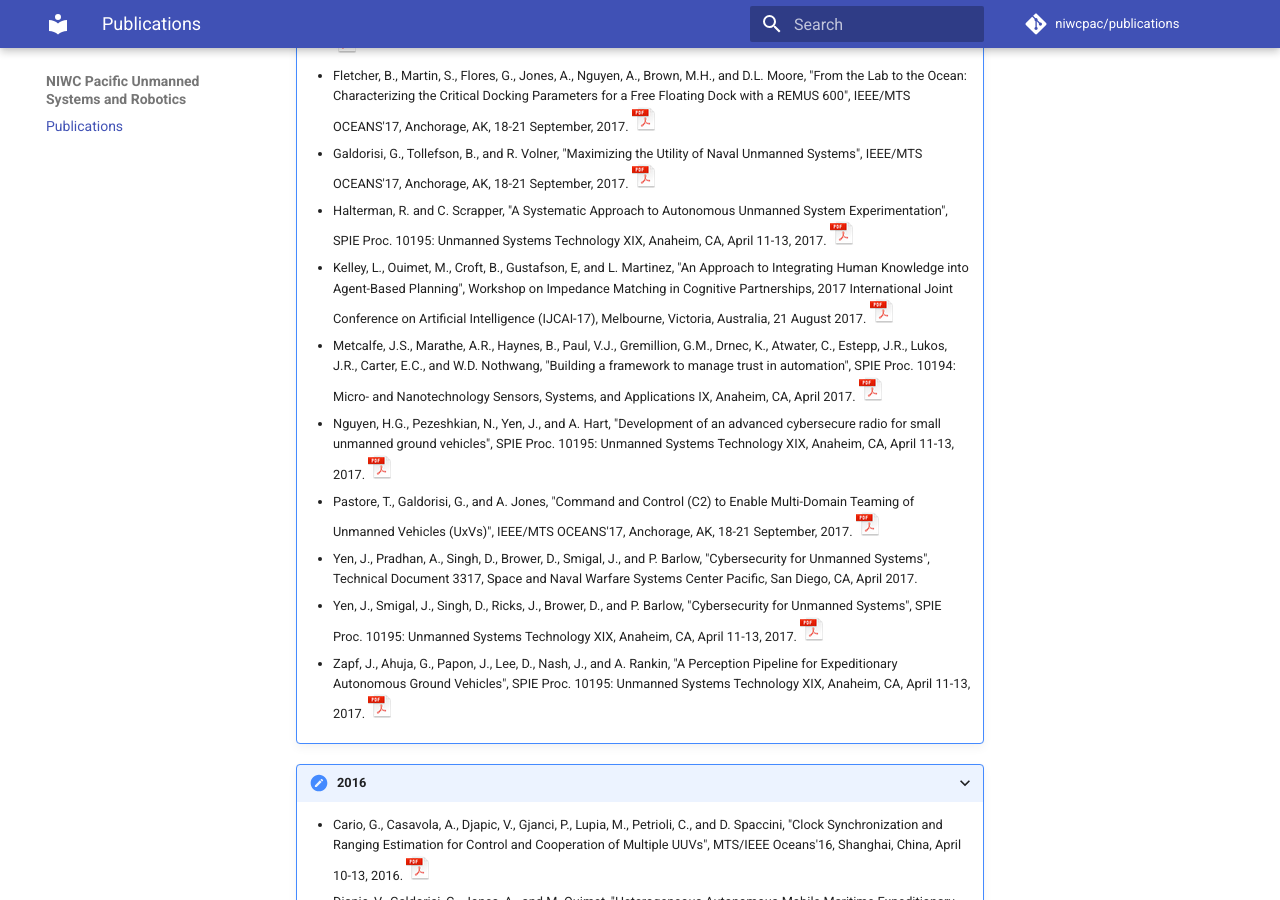
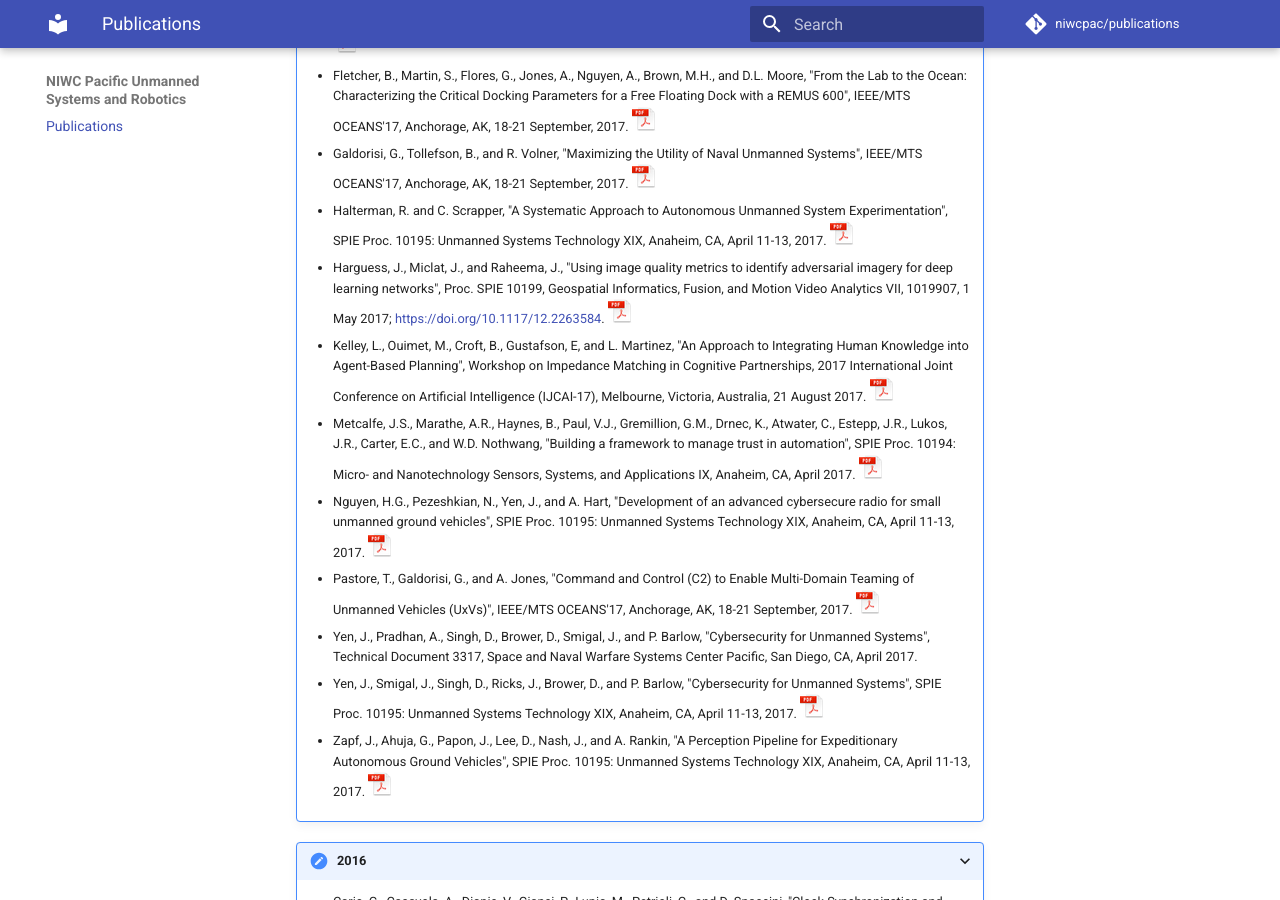
Before and after one commit to niwcpac/Publications, an MkDocs documentation site: the page built from docs/index.md, in a window 1280 px wide and 900 px high, scrolled down 2134 px. Built offline with MkDocs 1.6.1 and Material for MkDocs 9.7.7, drawn with Linux system fonts in a browser that asks for light colours; comment, search, counter and statistics services are not loaded.

Commit message:
Add paper from Harguess, Miclat and Raheema. (#35)
Using image quality metrics to identify adversarial imagery for deep learning networks.

```diff
--- a/docs/index.md
+++ b/docs/index.md
@@ -142,6 +142,12 @@ If you have other publications to contribute to the archive, please contact Robo
       "A Systematic Approach to Autonomous Unmanned System Experimentation",
       SPIE Proc. 10195: Unmanned Systems Technology XIX, Anaheim, CA, April 11-13, 2017.
       [![PDF](pdf.png)](https://github.com/niwcpac/Publications/blob/main/2017/101950M.pdf)
+
+    * Harguess, J., Miclat, J., and Raheema, J.,
+      "Using image quality metrics to identify adversarial imagery for deep learning networks",
+      Proc. SPIE 10199, Geospatial Informatics, Fusion, and Motion Video Analytics VII, 1019907,
+      1 May 2017; <https://doi.org/10.1117/12.2263584>.
+      [![PDF](pdf.png)](https://github.com/niwcpac/Publications/blob/main/2017/harguess_image_quality_metrics.pdf)
 
     * Kelley, L., Ouimet, M., Croft, B., Gustafson, E, and L. Martinez,
       "An Approach to Integrating Human Knowledge into Agent-Based Planning",
```
Also changed, not shown: 1 other file.
